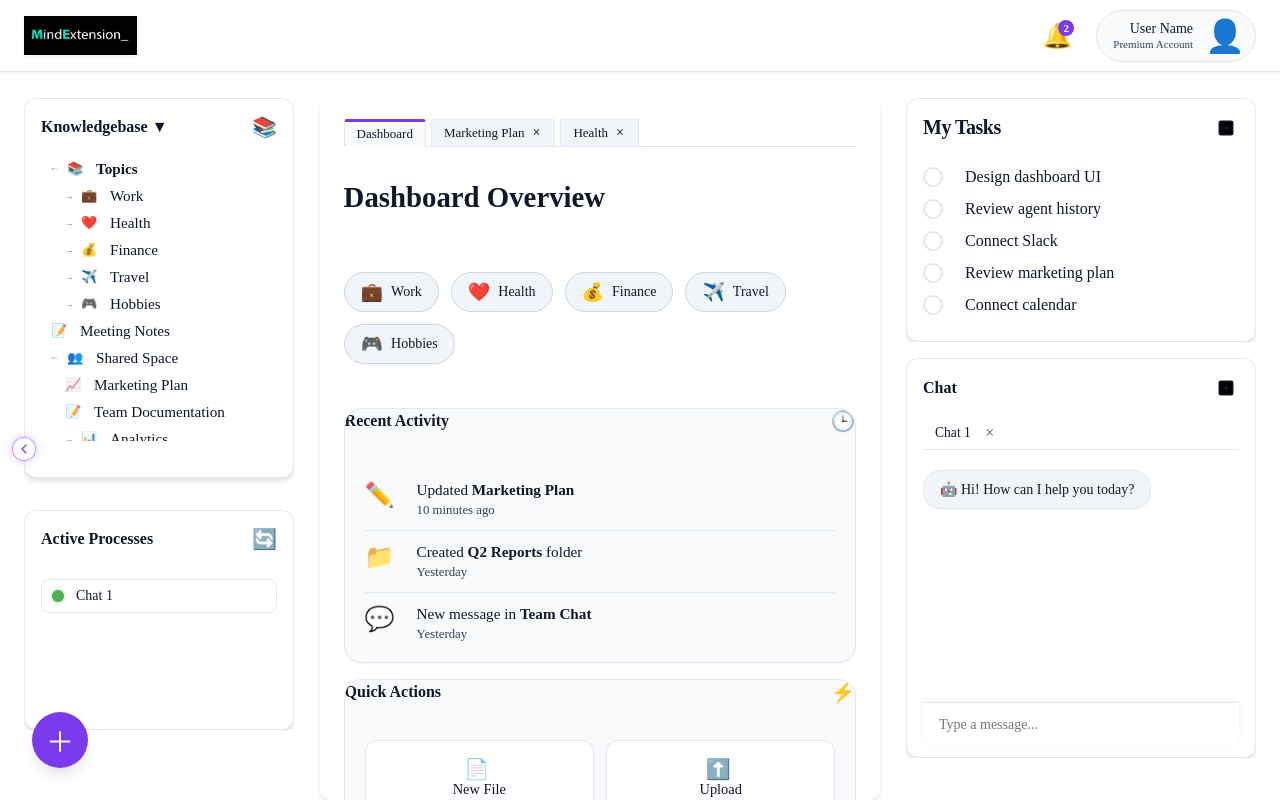
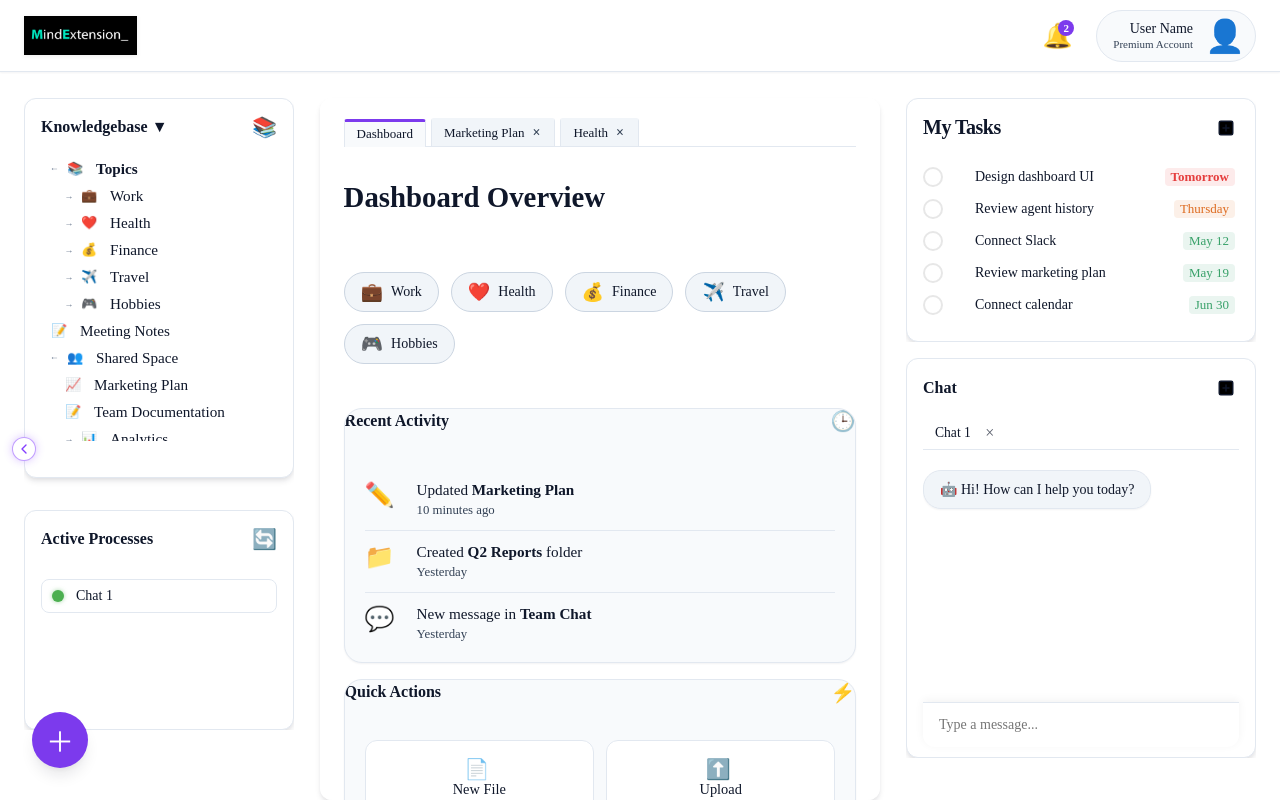
Before and after one commit to AAG-Ventures/KKexperiment, a Next.js app in the folder dashboard/: page / in a window 1280 px wide. Built offline with nearby package versions, Linux system fonts and the light colour scheme.

Commit message:
Add color-coded task deadlines with priority sorting: red for urgent (today/tomorrow), orange for soon (within 2-4 days), green for normal (May 12, May 19, Jun 30)

```diff
--- a/dashboard/src/app/page.module.css
+++ b/dashboard/src/app/page.module.css
@@ -1678,6 +1678,57 @@ a.secondary {
   max-width: 70%;
 }
 
+.taskContent {
+  display: flex;
+  align-items: center;
+  justify-content: space-between;
+  margin-left: 10px;
+  flex: 1;
+  min-width: 0; /* Required for text-overflow to work */
+}
+
+.taskText {
+  font-size: 14px;
+  color: var(--text-primary);
+  /* Add ellipsis for long task names */
+  white-space: nowrap;
+  overflow: hidden;
+  text-overflow: ellipsis;
+  margin-right: 8px; /* Space between task text and deadline */
+  flex: 1;
+}
+
+.taskDeadline {
+  font-size: 13px;
+  font-weight: 500;
+  color: var(--text-secondary);
+  display: inline-flex;
+  align-items: center;
+  border-radius: 4px;
+  padding: 1px 6px;
+  white-space: nowrap; /* Prevent wrapping */
+  background-color: var(--background-light);
+  margin-left: auto; /* Push to the right side */
+}
+
+.urgentDeadline {
+  color: #E53E3E;
+  background-color: rgba(229, 62, 62, 0.1);
+  font-weight: 600;
+}
+
+.soonDeadline {
+  color: #DD6B20;
+  background-color: rgba(221, 107, 32, 0.1);
+  font-weight: 500;
+}
+
+.normalDeadline {
+  color: #38A169;
+  background-color: rgba(56, 161, 105, 0.1);
+  font-weight: 500;
+}
+
 .fileViewerControls {
   display: flex;
   gap: 10px;
--- a/dashboard/src/app/page.tsx
+++ b/dashboard/src/app/page.tsx
@@ -17,6 +17,7 @@ type Task = {
   id: string;
   text: string;
   completed: boolean;
+  deadline?: Date; // Add deadline field
 };
 
 type WidgetItem = {
@@ -429,13 +430,24 @@ export default function Dashboard() {
     if (savedTasks) {
       setTasks(JSON.parse(savedTasks));
     } else {
-      // Default tasks with the specific tasks requested by the user
+      // Default tasks with the specific dates requested
+      const tomorrow = new Date();
+      tomorrow.setDate(tomorrow.getDate() + 1);
+
+      const inThreeDays = new Date();
+      inThreeDays.setDate(inThreeDays.getDate() + 3);
+
+      // Create specific dates (May 12, May 19, and June 30)
+      const may12 = new Date(2025, 4, 12); // Note: months are 0-indexed
+      const may19 = new Date(2025, 4, 19);
+      const june30 = new Date(2025, 5, 30);
+
       const defaultTasks = [
-        { id: '1', text: 'Design dashboard UI', completed: false },
-        { id: '2', text: 'Review agent history', completed: false },
-        { id: '3', text: 'Connect Slack', completed: false },
-        { id: '4', text: 'Review marketing plan', completed: false },
-        { id: '5', text: 'Connect calendar', completed: false },
+        { id: '1', text: 'Design dashboard UI', completed: false, deadline: tomorrow },
+        { id: '2', text: 'Review agent history', completed: false, deadline: inThreeDays },
+        { id: '3', text: 'Connect Slack', completed: false, deadline: may12 },
+        { id: '4', text: 'Review marketing plan', completed: false, deadline: may19 },
+        { id: '5', text: 'Connect calendar', completed: false, deadline: june30 },
       ];
       setTasks(defaultTasks);
     }
@@ -457,6 +469,80 @@ export default function Dashboard() {
       localStorage.setItem('dashboard_tasks', JSON.stringify(tasks));
     }
   }, [tasks]);
+
+  // Helper function to format task deadlines
+  const formatDeadline = (date: Date): string => {
+    const now = new Date();
+    const tomorrow = new Date();
+    tomorrow.setDate(tomorrow.getDate() + 1);
+
+    // Clear time portion for date comparison
+    const dateOnly = new Date(date.getFullYear(), date.getMonth(), date.getDate());
+    const nowOnly = new Date(now.getFullYear(), now.getMonth(), now.getDate());
+    const tomorrowOnly = new Date(tomorrow.getFullYear(), tomorrow.getMonth(), tomorrow.getDate());
+
+    // Check if the deadline is today or tomorrow
+    if (dateOnly.getTime() === nowOnly.getTime()) {
+      return 'Today';
+    } else if (dateOnly.getTime() === tomorrowOnly.getTime()) {
+      return 'Tomorrow';
+    } else {
+      // Format dates within the next week as day names
+      const daysDiff = Math.floor((dateOnly.getTime() - nowOnly.getTime()) / (1000 * 60 * 60 * 24));
+      if (daysDiff < 7) {
+        const options: Intl.DateTimeFormatOptions = { weekday: 'long' };
+        return date.toLocaleDateString(undefined, options);
+      } else {
+        // Format with month and day for dates further away
+        const options: Intl.DateTimeFormatOptions = { month: 'short', day: 'numeric' };
+        return date.toLocaleDateString(undefined, options);
+      }
+    }
+  };
+
+  // Helper functions for deadline urgency
+  const isDeadlineUrgent = (date: Date): boolean => {
+    const now = new Date();
+    const tomorrow = new Date();
+    tomorrow.setDate(tomorrow.getDate() + 1);
+
+    // Clear time portion for date comparison
+    const dateOnly = new Date(date.getFullYear(), date.getMonth(), date.getDate());
+    const nowOnly = new Date(now.getFullYear(), now.getMonth(), now.getDate());
+    const tomorrowOnly = new Date(tomorrow.getFullYear(), tomorrow.getMonth(), tomorrow.getDate());
+
+    // Return true if deadline is today or tomorrow
+    return dateOnly.getTime() === nowOnly.getTime() || dateOnly.getTime() === tomorrowOnly.getTime();
+  };
+
+  const isDeadlineSoon = (date: Date): boolean => {
+    const now = new Date();
+
+    // Clear time portion for date comparison
+    const dateOnly = new Date(date.getFullYear(), date.getMonth(), date.getDate());
+    const nowOnly = new Date(now.getFullYear(), now.getMonth(), now.getDate());
+
+    // Calculate difference in days
+    const daysDiff = Math.floor((dateOnly.getTime() - nowOnly.getTime()) / (1000 * 60 * 60 * 24));
+
+    // Return true if deadline is within 2-4 days (not today/tomorrow, but still coming up soon)
+    return daysDiff > 1 && daysDiff <= 4;
+  };
+
+  // Helper function to identify normal deadlines (more than 4 days away)
+  const isDeadlineNormal = (date: Date): boolean => {
+    const now = new Date();
+
+    // Clear time portion for date comparison
+    const dateOnly = new Date(date.getFullYear(), date.getMonth(), date.getDate());
+    const nowOnly = new Date(now.getFullYear(), now.getMonth(), now.getDate());
+
+    // Calculate difference in days
+    const daysDiff = Math.floor((dateOnly.getTime() - nowOnly.getTime()) / (1000 * 60 * 60 * 24));
+
+    // Return true if deadline is more than 4 days away
+    return daysDiff > 4;
+  };
 
   // Function to toggle task completion status
   const toggleTaskCompletion = (id: string) => {
@@ -1460,6 +1546,16 @@ export default function Dashboard() {
                           <ul className={styles.taskList}>
                             {tasks
                               .filter(task => !task.completed)
+                              // Sort tasks by deadline (nearest at top)
+                              .sort((a, b) => {
+                                // Tasks without deadlines go to the bottom
+                                if (!a.deadline && !b.deadline) return 0;
+                                if (!a.deadline) return 1;
+                                if (!b.deadline) return -1;
+
+                                // Sort by date
+                                return a.deadline.getTime() - b.deadline.getTime();
+                              })
                               .map(task => (
                                 <li key={task.id} className={styles.taskItem}>
                                   <button
@@ -1469,7 +1565,17 @@ export default function Dashboard() {
                                   >
                                     <span className={styles.checkboxInner}></span>
                                   </button>
-                                  <span className={styles.taskText}>{task.text}</span>
+                                  <div className={styles.taskContent}>
+                                    <span className={styles.taskText}>{task.text}</span>
+                                    {task.deadline && (
+                                      <span className={`${styles.taskDeadline}
+                                        ${isDeadlineUrgent(task.deadline) ? styles.urgentDeadline : ''}
+                                        ${isDeadlineSoon(task.deadline) ? styles.soonDeadline : ''}
+                                        ${isDeadlineNormal(task.deadline) ? styles.normalDeadline : ''}`}>
+                                        {formatDeadline(task.deadline)}
+                                      </span>
+                                    )}
+                                  </div>
                                 </li>
                               ))}
 
@@ -1531,7 +1637,17 @@ export default function Dashboard() {
                                         </svg>
                                       </span>
                                     </button>
-                                    <span className={styles.taskText}>{task.text}</span>
+                                    <div className={styles.taskContent}>
+                                      <span className={styles.taskText}>{task.text}</span>
+                                      {task.deadline && (
+                                        <span className={`${styles.taskDeadline}
+                                          ${isDeadlineUrgent(task.deadline) ? styles.urgentDeadline : ''}
+                                          ${isDeadlineSoon(task.deadline) ? styles.soonDeadline : ''}
+                                          ${isDeadlineNormal(task.deadline) ? styles.normalDeadline : ''}`}>
+                                          {formatDeadline(task.deadline)}
+                                        </span>
+                                      )}
+                                    </div>
                                   </li>
                                 ))}
                             </ul>
```
